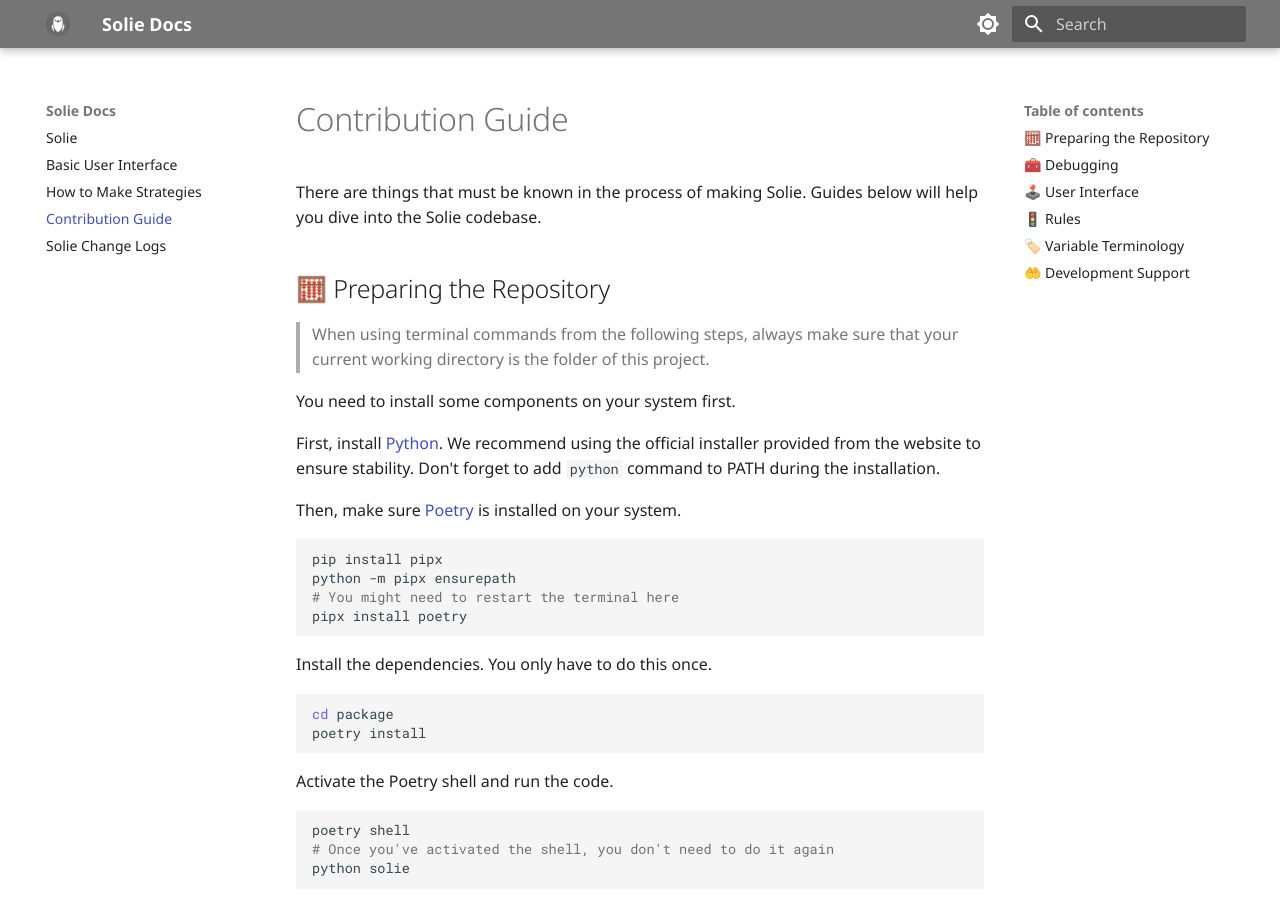
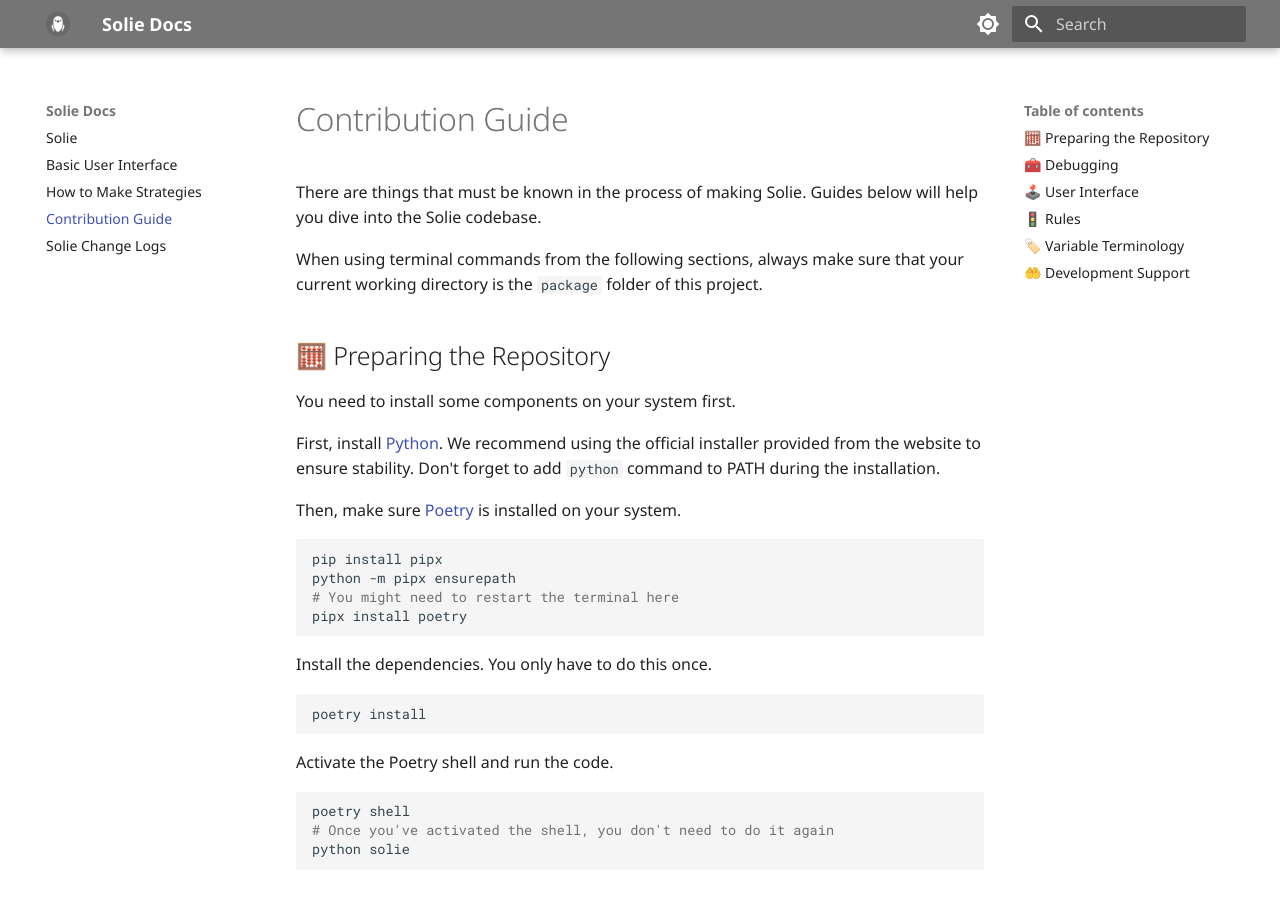
Before and after one commit to cunarist/solie, an MkDocs documentation site: the page built from documentation/docs/contribution.md, in a window 1280 px wide and 900 px high. Built offline with MkDocs 1.6.1 and Material for MkDocs 9.7.7, drawn with Linux system fonts in a browser that asks for light colours.

Commit message:
Update docs

````diff
--- a/documentation/docs/contribution.md
+++ b/documentation/docs/contribution.md
@@ -2,9 +2,9 @@
 
 There are things that must be known in the process of making Solie. Guides below will help you dive into the Solie codebase.
 
+When using terminal commands from the following sections, always make sure that your current working directory is the `package` folder of this project.
+
 ## 🧮 Preparing the Repository
-
-> When using terminal commands from the following steps, always make sure that your current working directory is the folder of this project.
 
 You need to install some components on your system first.
 
@@ -22,7 +22,6 @@ pipx install poetry
 Install the dependencies. You only have to do this once.
 
 ```bash
-cd package
 poetry install
 ```
 
````
